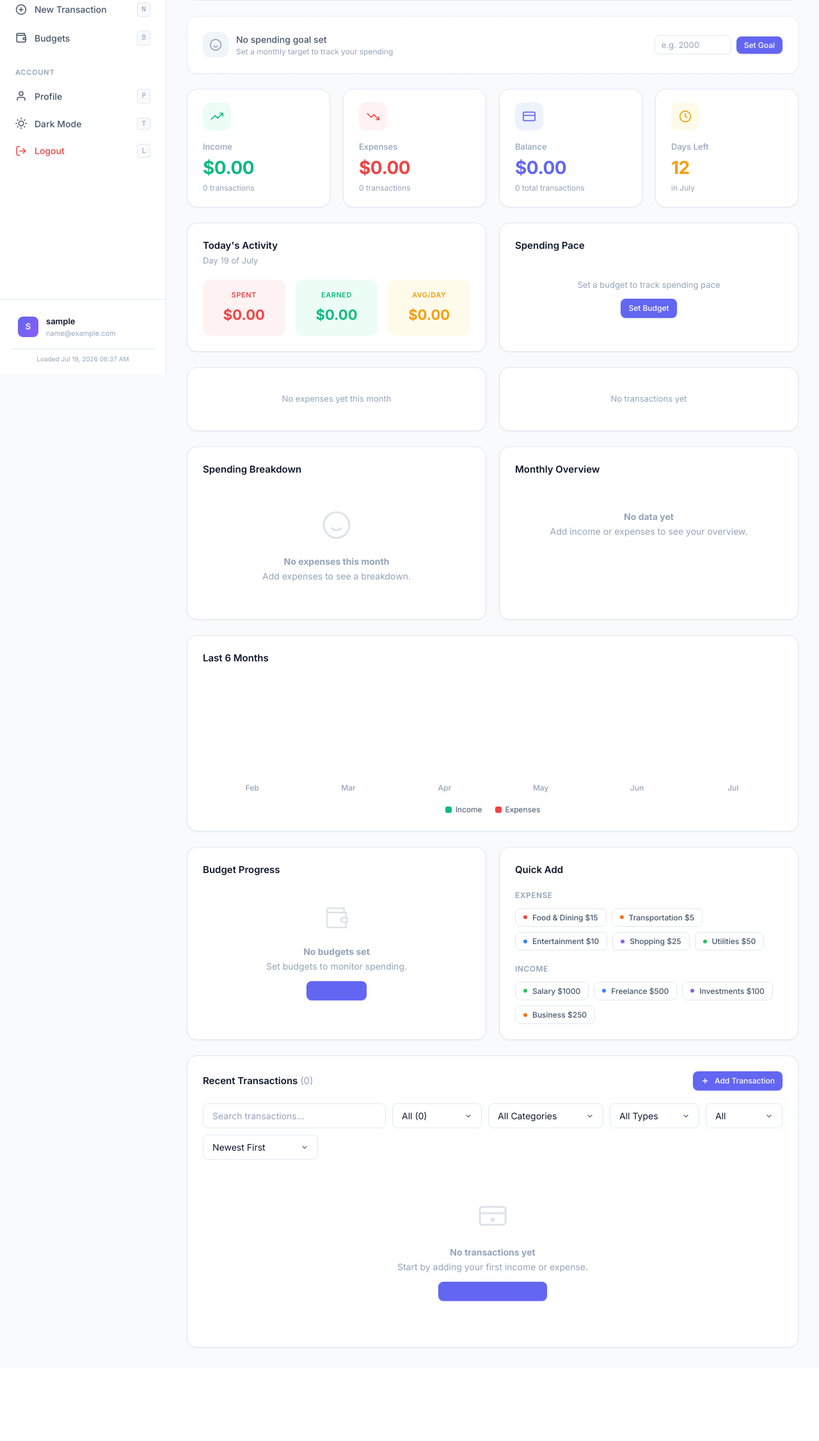
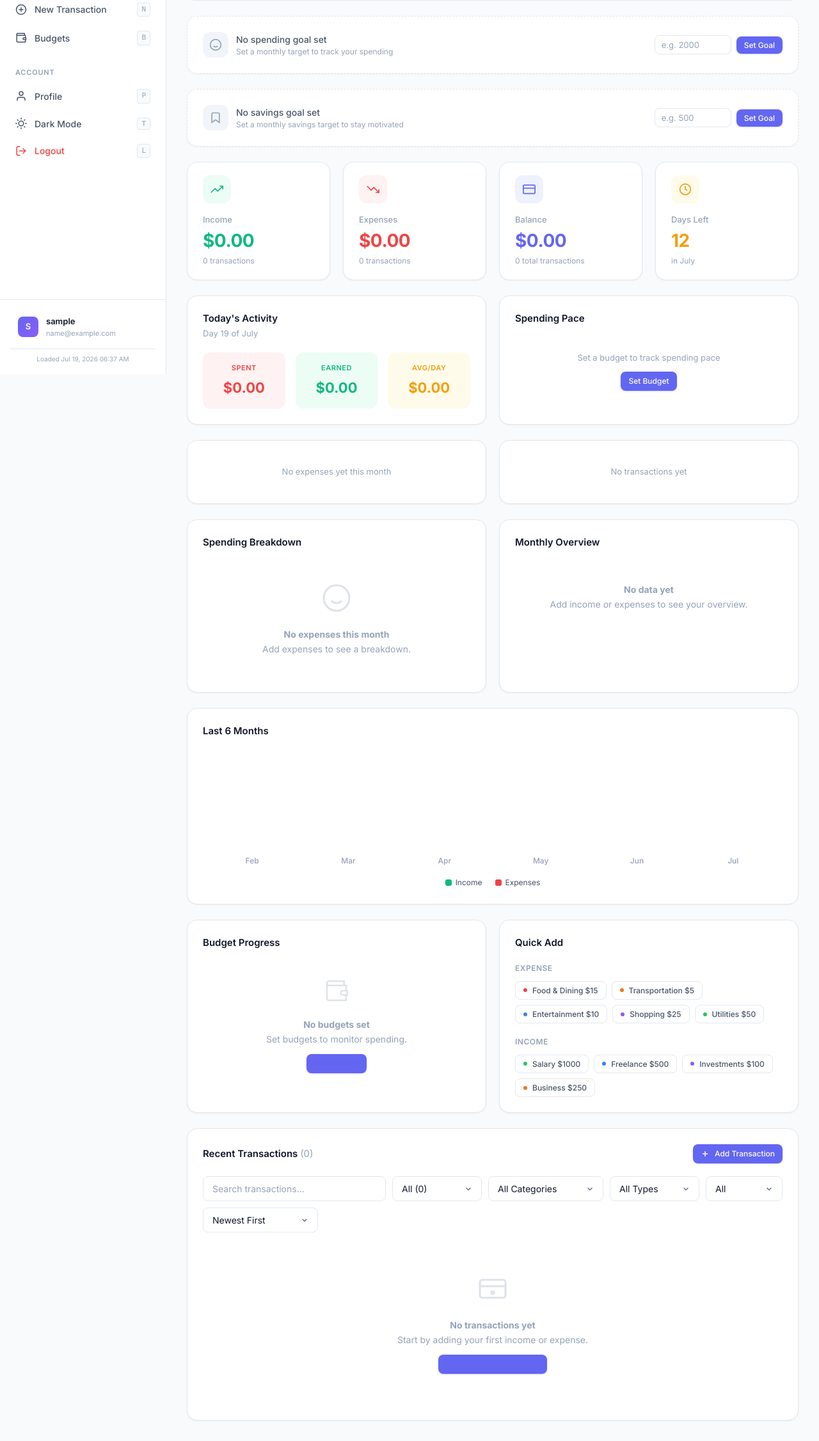
Before and after one commit to shyamrajpr7/webapp, a Flask app: page /dashboard in a window 1280 px wide. Shown: the part 215-2468 px from the top of the page at 64% size. Before the commit the page ends 2323 px from the top, so only its background shows below. Run offline with Flask 3, Linux system fonts and the light colour scheme; the visitor is signed in with stand-in values (Sample User, id 1); data that the repository does not hold is empty.

Commit message:
feat: add savings goal progress tracker

```diff
--- a/website/finance.py
+++ b/website/finance.py
@@ -5,7 +5,7 @@ import csv
 import io
 import calendar
 from . import db
-from .models import Transaction, Budget, SpendingGoal
+from .models import Transaction, Budget, SpendingGoal, SavingsGoal
 
 finance = Blueprint('finance', __name__)
 
@@ -140,6 +140,12 @@ def dashboard():
     if spending_goal and spending_goal.target_amount > 0:
         goal_progress = (expenses / spending_goal.target_amount * 100) if spending_goal.target_amount > 0 else 0
 
+    savings_goal = SavingsGoal.query.filter_by(
+        user_id=current_user.id, month=month, year=year).first()
+    savings_progress = 0
+    if savings_goal and savings_goal.target_amount > 0:
+        savings_progress = (balance / savings_goal.target_amount * 100) if savings_goal.target_amount > 0 else 0
+
     spending_data = []
 
     spending_data = []
@@ -222,6 +228,7 @@ def dashboard():
         monthly_summary=monthly_summary, current_month=now.month, current_year=now.year,
         start_date=start_date, end_date=end_date,
         spending_goal=spending_goal, goal_progress=goal_progress,
+        savings_goal=savings_goal, savings_progress=savings_progress,
         cat_trend=cat_trend)
 
 @finance.route('/add-transaction', methods=['GET', 'POST'])
@@ -578,3 +585,40 @@ def delete_spending_goal():
         db.session.commit()
         flash('Spending goal removed.', 'success')
     return redirect(url_for('finance.dashboard', month=month, year=year))
+
+@finance.route('/set-savings-goal', methods=['POST'])
+@login_required
+def set_savings_goal():
+    now = datetime.now()
+    month = request.form.get('month', now.month, type=int)
+    year = request.form.get('year', now.year, type=int)
+    target = request.form.get('target_amount', type=float)
+
+    if not target or target <= 0:
+        flash('Please enter a valid goal amount.', 'error')
+    else:
+        existing = SavingsGoal.query.filter_by(
+            user_id=current_user.id, month=month, year=year).first()
+        if existing:
+            existing.target_amount = target
+        else:
+            db.session.add(SavingsGoal(
+                user_id=current_user.id, target_amount=target,
+                month=month, year=year))
+        db.session.commit()
+        flash(f'Savings goal set to ${target:,.0f}!', 'success')
+    return redirect(url_for('finance.dashboard', month=month, year=year))
+
+@finance.route('/delete-savings-goal', methods=['POST'])
+@login_required
+def delete_savings_goal():
+    now = datetime.now()
+    month = request.form.get('month', now.month, type=int)
+    year = request.form.get('year', now.year, type=int)
+    goal = SavingsGoal.query.filter_by(
+        user_id=current_user.id, month=month, year=year).first()
+    if goal:
+        db.session.delete(goal)
+        db.session.commit()
+        flash('Savings goal removed.', 'success')
+    return redirect(url_for('finance.dashboard', month=month, year=year))
--- a/website/models.py
+++ b/website/models.py
@@ -40,3 +40,10 @@ class SpendingGoal(db.Model):
     target_amount = db.Column(db.Float, nullable=False)
     month = db.Column(db.Integer, nullable=False)
     year = db.Column(db.Integer, nullable=False)
+
+class SavingsGoal(db.Model):
+    id = db.Column(db.Integer, primary_key=True)
+    user_id = db.Column(db.Integer, db.ForeignKey('user.id'), nullable=False)
+    target_amount = db.Column(db.Float, nullable=False)
+    month = db.Column(db.Integer, nullable=False)
+    year = db.Column(db.Integer, nullable=False)
--- a/website/templates/dashboard.html
+++ b/website/templates/dashboard.html
@@ -123,6 +123,58 @@
             <input type="hidden" name="month" value="{{ month }}"/>
             <input type="hidden" name="year" value="{{ year }}"/>
             <input type="number" name="target_amount" min="1" step="1" placeholder="e.g. 2000" style="width:120px; padding:6px 10px; font-size:13px;"/>
+            <button type="submit" class="btn btn-primary btn-sm" style="font-size:12px;">Set Goal</button>
+        </form>
+    </div>
+</div>
+{% endif %}
+
+{# Savings Goal #}
+{% if savings_goal %}
+<div class="card" style="margin-bottom:24px; border-color:{{ 'var(--green-light)' if savings_progress >= 100 else 'var(--amber-light)' if savings_progress >= 50 else 'var(--blue-light)' }};">
+    <div style="display:flex; justify-content:space-between; align-items:center; margin-bottom:12px;">
+        <div style="display:flex; align-items:center; gap:10px;">
+            <div style="width:40px; height:40px; border-radius:12px; background:{{ 'var(--green-bg)' if savings_progress >= 100 else 'var(--amber-bg)' if savings_progress >= 50 else 'var(--blue-bg)' }}; display:flex; align-items:center; justify-content:center;">
+                <svg width="20" height="20" viewBox="0 0 24 24" fill="none" stroke="{{ 'var(--green)' if savings_progress >= 100 else 'var(--amber)' if savings_progress >= 50 else 'var(--blue)' }}" stroke-width="2"><path d="M19 21l-7-5-7 5V5a2 2 0 0 1 2-2h10a2 2 0 0 1 2 2z"/></svg>
+            </div>
+            <div>
+                <div style="font-size:15px; font-weight:600; color:var(--text);">Savings Goal</div>
+                <div style="font-size:12px; color:var(--text-muted);">Target: ${{ "%.0f"|format(savings_goal.target_amount) }}</div>
+            </div>
+        </div>
+        <div style="text-align:right;">
+            <div style="font-size:22px; font-weight:700; color:{{ 'var(--green)' if savings_progress >= 100 else 'var(--amber)' if savings_progress >= 50 else 'var(--blue)' }};">{{ "%.0f"|format([savings_progress, 0]|max) }}%</div>
+            <div style="font-size:12px; color:var(--text-muted);">${{ "%.0f"|format(balance) }} / ${{ "%.0f"|format(savings_goal.target_amount) }}</div>
+        </div>
+    </div>
+    <div class="progress-bar" style="height:8px;">
+        <div class="progress-fill" style="width:{{ [savings_progress, 100]|min }}%; background:{{ 'var(--green)' if savings_progress >= 100 else 'var(--amber)' if savings_progress >= 50 else 'var(--blue)' }};"></div>
+    </div>
+    <div style="display:flex; justify-content:space-between; align-items:center; margin-top:12px;">
+        <span style="font-size:12px; color:var(--text-muted);">${{ "%.0f"|format([savings_goal.target_amount - balance, 0]|max) }} {{ 'left to save' if balance < savings_goal.target_amount else 'goal reached!' }}</span>
+        <form method="POST" action="{{ url_for('finance.delete_savings_goal') }}" style="display:inline;">
+            <input type="hidden" name="month" value="{{ month }}"/>
+            <input type="hidden" name="year" value="{{ year }}"/>
+            <button type="submit" style="background:none; border:none; color:var(--text-muted); font-size:11px; cursor:pointer; text-decoration:underline;">Remove goal</button>
+        </form>
+    </div>
+</div>
+{% else %}
+<div class="card" style="margin-bottom:24px; border-style:dashed;">
+    <div style="display:flex; align-items:center; justify-content:space-between;">
+        <div style="display:flex; align-items:center; gap:12px;">
+            <div style="width:40px; height:40px; border-radius:12px; background:var(--bg-secondary); display:flex; align-items:center; justify-content:center;">
+                <svg width="20" height="20" viewBox="0 0 24 24" fill="none" stroke="var(--text-muted)" stroke-width="2"><path d="M19 21l-7-5-7 5V5a2 2 0 0 1 2-2h10a2 2 0 0 1 2 2z"/></svg>
+            </div>
+            <div>
+                <div style="font-size:14px; font-weight:500; color:var(--text-secondary);">No savings goal set</div>
+                <div style="font-size:12px; color:var(--text-muted);">Set a monthly savings target to stay motivated</div>
+            </div>
+        </div>
+        <form method="POST" action="{{ url_for('finance.set_savings_goal') }}" style="display:flex; align-items:center; gap:8px;">
+            <input type="hidden" name="month" value="{{ month }}"/>
+            <input type="hidden" name="year" value="{{ year }}"/>
+            <input type="number" name="target_amount" min="1" step="1" placeholder="e.g. 500" style="width:120px; padding:6px 10px; font-size:13px;"/>
             <button type="submit" class="btn btn-primary btn-sm" style="font-size:12px;">Set Goal</button>
         </form>
     </div>
```
